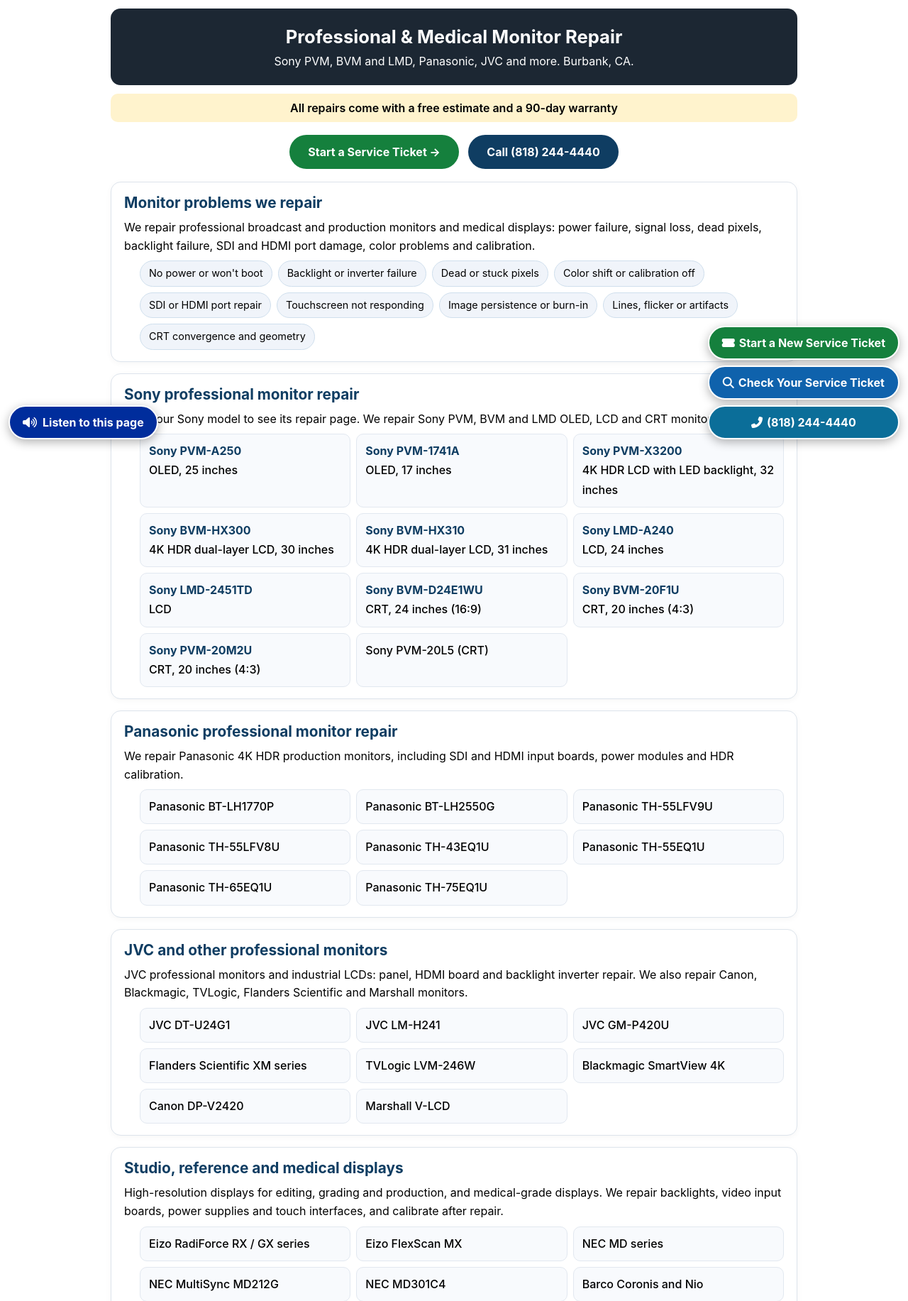
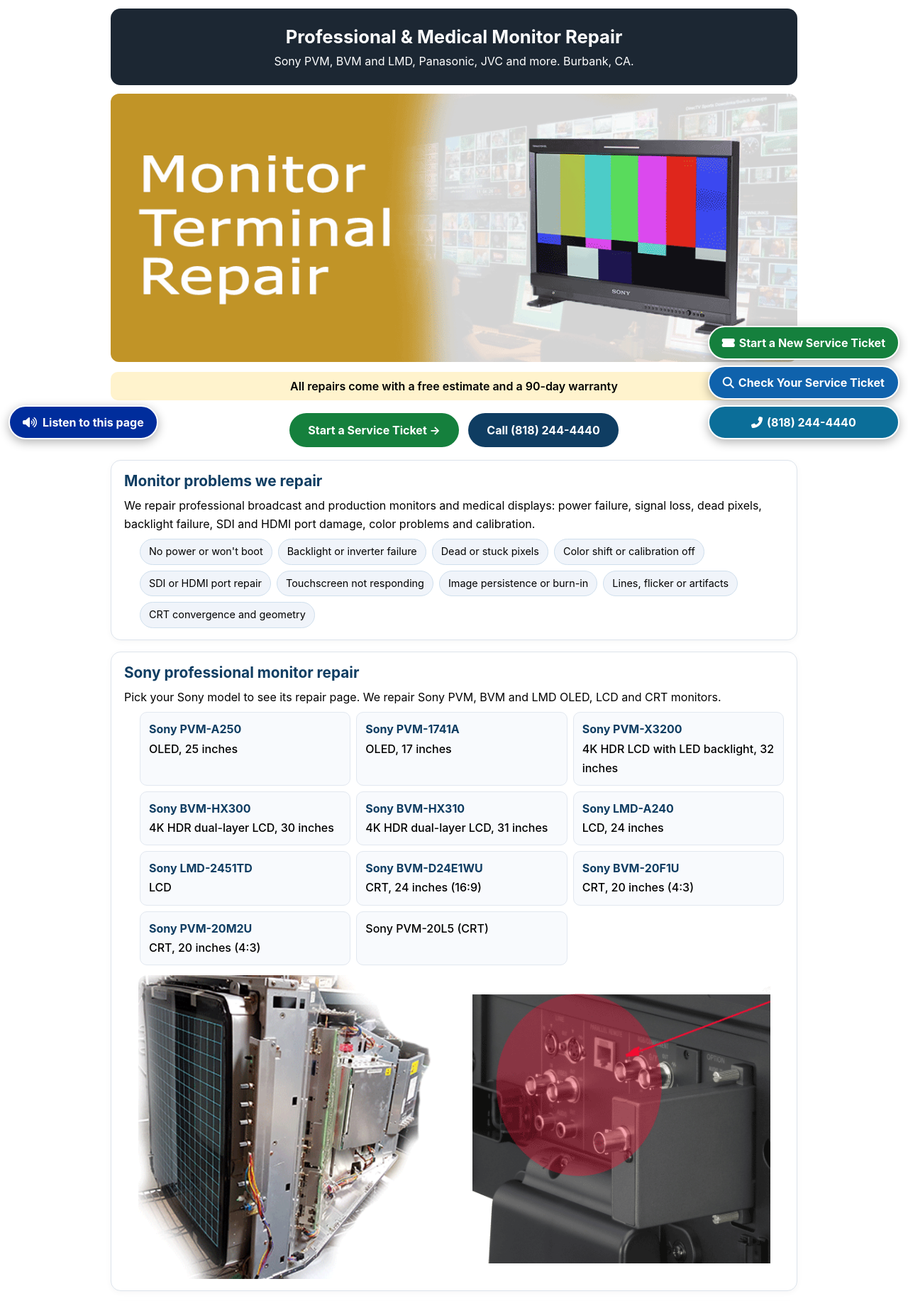
Before and after one commit to asefayan-code/TekMG, a Flask app: page /monitor-repair in a window 1280 px wide. Shown: the part 169-2002 px from the top of the page at 71% size. Run offline with Flask 3, Linux system fonts and the light colour scheme.

Commit message:
Monitor repair page: add banner and brand repair images
Co-Authored-By: Claude Sonnet 5.5 <noreply@anthropic.com>
Claude-Session: https://claude.ai/code/session_01BXEwmgpEFZBTohfxwcAiwT

```diff
--- a/templates/monitor-repair.html
+++ b/templates/monitor-repair.html
@@ -20,13 +20,18 @@
 .mon-items li{background:#f8fafd;border:1px solid #e2e8f0;border-radius:10px;padding:10px 12px;font-weight:500}
 .mon-items a{color:#0f3d62;font-weight:700;text-decoration:none;display:block}
 .mon-items a:hover{text-decoration:underline}
-@media(min-width:600px){.mon-items{grid-template-columns:1fr 1fr}}
+.mon-img{display:block;width:100%;max-width:100%;height:auto;border-radius:12px;margin:12px auto 0}
+.mon-banner{margin:0 0 14px}
+.mon-pair{display:grid;grid-template-columns:1fr;gap:12px;margin:14px 0 0}
+.mon-pair .mon-img{margin:0;max-width:420px}
+.mon-single{max-width:420px}
+@media(min-width:600px){.mon-items{grid-template-columns:1fr 1fr}.mon-pair{grid-template-columns:1fr 1fr}.mon-pair .mon-img{margin:0 auto}}
 @media(min-width:900px){.mon-items{grid-template-columns:repeat(3,1fr)}}
 </style>
 {% set faqlist = [] %}{% for q,a in faqs %}{% set _ = faqlist.append({"@type":"Question","name":q,"acceptedAnswer":{"@type":"Answer","text":a}}) %}{% endfor %}
 <script type="application/ld+json">
 {{ {"@context":"https://schema.org","@graph":[
-{"@type":"Service","@id":"https://tekmg.com/monitor-repair#service","name":"Professional and medical monitor repair","serviceType":"Monitor repair","provider":{"@id":"https://tekmg.com/#business"},"areaServed":{"@type":"Country","name":"United States"},"url":"https://tekmg.com/monitor-repair","description":"Repair of professional broadcast and production monitors and medical displays in Burbank, CA. Free estimate and 90-day warranty."},
+{"@type":"Service","@id":"https://tekmg.com/monitor-repair#service","name":"Professional and medical monitor repair","serviceType":"Monitor repair","provider":{"@id":"https://tekmg.com/#business"},"areaServed":{"@type":"Country","name":"United States"},"url":"https://tekmg.com/monitor-repair","image":"https://tekmg.com/images/monitor/monitor-terminal-repair-banner.png","description":"Repair of professional broadcast and production monitors and medical displays in Burbank, CA. Free estimate and 90-day warranty."},
 {"@type":"FAQPage","@id":"https://tekmg.com/monitor-repair#faq","mainEntity":faqlist},
 {"@type":"ItemList","name":"Sony monitors we repair","itemListElement":sony_monitors|map(attribute="name")|list},
 {"@type":"BreadcrumbList","itemListElement":[{"@type":"ListItem","position":1,"name":"Home","item":"https://tekmg.com/"},{"@type":"ListItem","position":2,"name":"Monitor Repair","item":"https://tekmg.com/monitor-repair"}]}
@@ -40,6 +45,7 @@
 <h1>Professional &amp; Medical Monitor Repair</h1>
 <p>Sony PVM, BVM and LMD, Panasonic, JVC and more. Burbank, CA.</p>
 </div>
+<img class="mon-img mon-banner" src="/images/monitor/monitor-terminal-repair-banner.png" width="1024" height="400" alt="Monitor terminal repair: a Sony professional monitor displaying color bars">
 <div class="lm-banner">All repairs come with a free estimate and a 90-day warranty</div>
 <div class="lm-go"><a href="https://techmediagroup.repairshopr.com/check_ins">Start a Service Ticket &rarr;</a> &nbsp; <a href="tel:+18182444440" style="background:#0f3d62">Call (818) 244-4440</a></div>
 
@@ -58,6 +64,10 @@
 {% for m in sony_monitors %}<li><a href="/monitor-repair/{{ m.slug }}">{{ m.name }}</a>{{ m.display }}{% if m.size %}, {{ m.size }}{% endif %}</li>
 {% endfor %}<li>Sony PVM-20L5 (CRT)</li>
 </ul>
+<div class="mon-pair">
+<img class="mon-img" src="/images/monitor/sony-crt-monitor-repair.png" width="332" height="338" alt="Inside a Sony CRT professional monitor with the cabinet removed, showing the tube and circuit boards" loading="lazy">
+<img class="mon-img" src="/images/monitor/sony-monitor-ports-repair.png" width="450" height="450" alt="Close-up of the rear video ports on a Sony professional monitor with the SDI port highlighted" loading="lazy">
+</div>
 </div>
 
 <div class="lm-card">
@@ -66,6 +76,10 @@
 <ul class="mon-items">
 <li>Panasonic BT-LH1770P</li><li>Panasonic BT-LH2550G</li><li>Panasonic TH-55LFV9U</li><li>Panasonic TH-55LFV8U</li><li>Panasonic TH-43EQ1U</li><li>Panasonic TH-55EQ1U</li><li>Panasonic TH-65EQ1U</li><li>Panasonic TH-75EQ1U</li>
 </ul>
+<div class="mon-pair">
+<img class="mon-img" src="/images/monitor/panasonic-lcd-screen-repair.png" width="531" height="400" alt="A Panasonic monitor plus a new LCD panel makes a repaired monitor, with examples of defective LCD screens including color distortion, vertical lines and bars" loading="lazy">
+<img class="mon-img" src="/images/monitor/panasonic-sdi-port-repair.png" width="450" height="450" alt="Back of a Panasonic professional monitor with a note that an SDI or any other port that stops responding can be repaired" loading="lazy">
+</div>
 </div>
 
 <div class="lm-card">
@@ -74,6 +88,7 @@
 <ul class="mon-items">
 <li>JVC DT-U24G1</li><li>JVC LM-H241</li><li>JVC GM-P420U</li><li>Flanders Scientific XM series</li><li>TVLogic LVM-246W</li><li>Blackmagic SmartView 4K</li><li>Canon DP-V2420</li><li>Marshall V-LCD</li>
 </ul>
+<img class="mon-img mon-single" src="/images/monitor/jvc-prohd-monitor-repair.png" width="445" height="331" alt="JVC ProHD professional monitor showing a landscape picture, with an arrow pointing to the front panel controls" loading="lazy">
 </div>
 
 <div class="lm-card">
```
Also changed, not shown: public/images/monitor/jvc-prohd-monitor-repair.png (added), public/images/monitor/monitor-terminal-repair-banner.png (added), public/images/monitor/panasonic-lcd-screen-repair.png (added), public/images/monitor/panasonic-sdi-port-repair.png (added), public/images/monitor/sony-crt-monitor-repair.png (added), public/images/monitor/sony-monitor-ports-repair.png (added).
